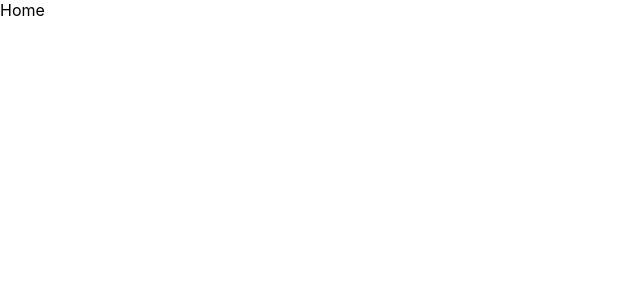
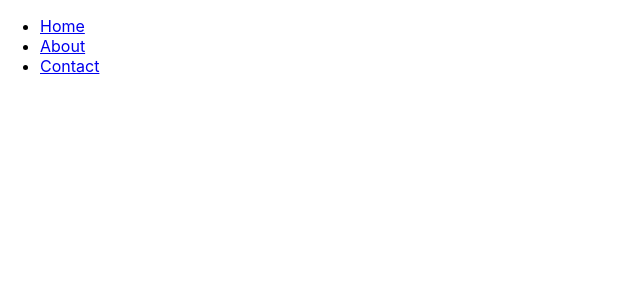
Before and after one commit to Elibrighton/RoomOfMusicApp, a React (Create React App) app: page / in a window 1280 px wide. Shown: the top 300 px of the page, without its empty margins (0-640 px from the left). Built offline with nearby package versions, Linux system fonts and the light colour scheme.

Commit message:
Add Link to navigation

```diff
--- a/src/Home.tsx
+++ b/src/Home.tsx
@@ -1,7 +1,14 @@
 import React from 'react';
+import { Link } from 'react-router-dom';
 
 export default class Home extends React.Component {
     render() {
-        return <div>Home</div>
+        return (
+            <ul>
+                <li><Link to="/">Home</Link></li>
+                <li><Link to="/about">About</Link></li>
+                <li><Link to="/contact">Contact</Link></li>
+            </ul>
+        )
     }
 }
```
